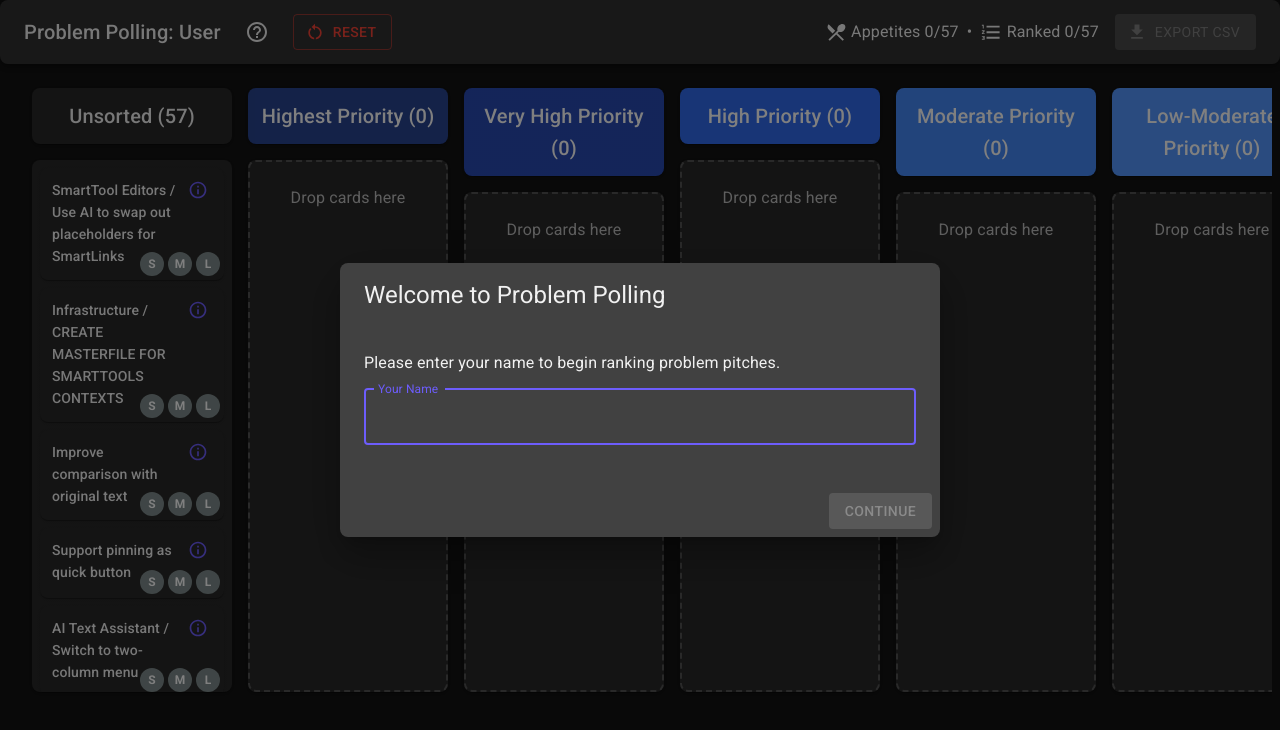
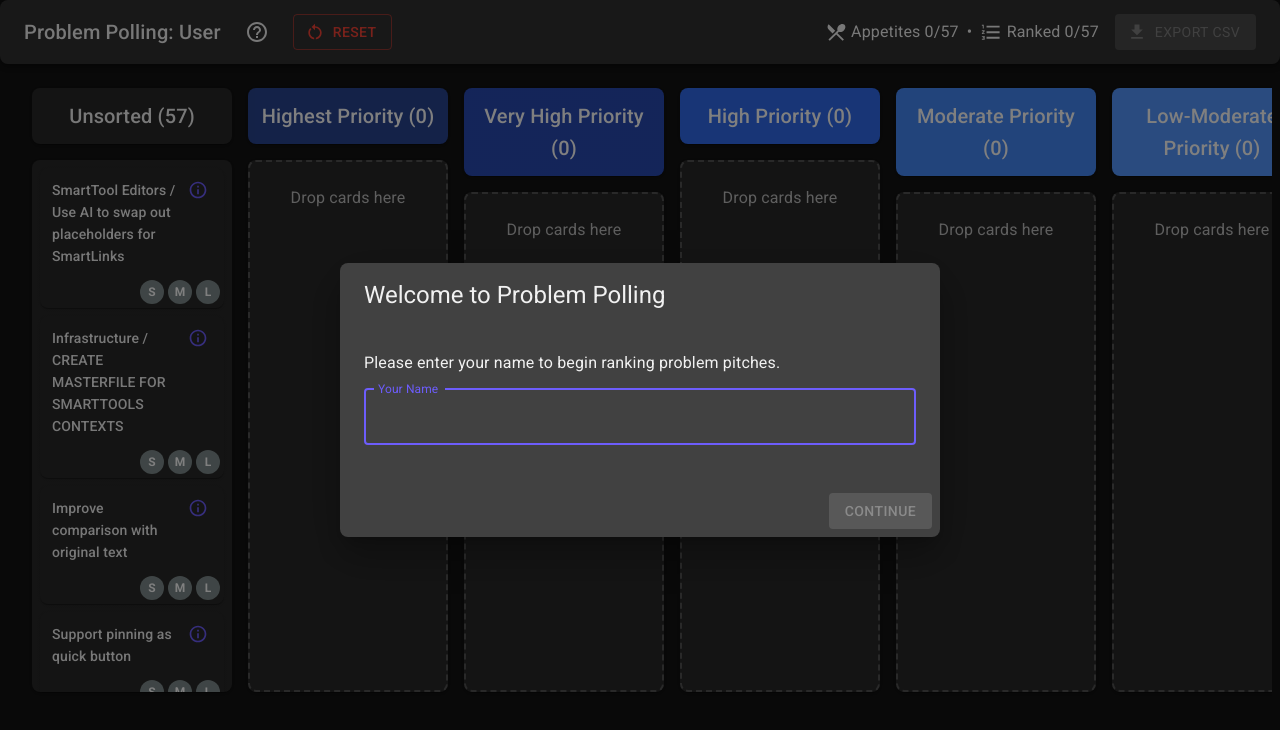
Before and after one commit to chase-grey/tier-list-of-problems, a React (Vite) app: page / in a window 1280 px wide. Shown: the top 730 px of the page. Built offline with nearby package versions, Linux system fonts and the light colour scheme.

Commit message:
Fix issue with S/M/L buttons overlapping pitch titles on cards

```diff
--- a/src/components/VotingBoard/PitchCard/PitchCard.tsx
+++ b/src/components/VotingBoard/PitchCard/PitchCard.tsx
@@ -99,15 +99,26 @@ const PitchCard = ({ pitch, vote, index, onAppetiteChange }: PitchCardProps) =>
               cursor: 'grabbing',
             },
             position: 'relative',
-            minHeight: '70px',
+            minHeight: '90px',
           }}
           role="button"
           tabIndex={0}
           aria-expanded={Boolean(detailsAnchor)}
           aria-label={getPitchCardDescription(pitch.title, currentAppetite, currentTier)}
         >
+          {/* Top section with title and info button */}
           <Box sx={{ display: 'flex', alignItems: 'flex-start', justifyContent: 'space-between' }}>
-            <Typography variant="subtitle2" sx={{ mr: 1 }}>
+            <Typography
+              variant="subtitle2"
+              sx={{
+                mr: 1,
+                // Ensure text wraps to avoid overflow
+                overflowWrap: 'break-word',
+                wordBreak: 'break-word',
+                // Add bottom padding to avoid overlap with appetite buttons
+                paddingBottom: '28px'
+              }}
+            >
               {pitch.title}
             </Typography>
             <Tooltip title="View details">
@@ -119,6 +130,7 @@ const PitchCard = ({ pitch, vote, index, onAppetiteChange }: PitchCardProps) =>
                   color: 'primary.main',
                   p: 0.5,
                   mt: -0.5,
+                  flexShrink: 0, // Prevent button from shrinking
                   '&:hover': {
                     backgroundColor: 'rgba(25, 118, 210, 0.04)'
                   }
@@ -136,7 +148,8 @@ const PitchCard = ({ pitch, vote, index, onAppetiteChange }: PitchCardProps) =>
               bottom: 4,
               right: 4,
               display: 'flex',
-              gap: 0.5
+              gap: 0.5,
+              zIndex: 1 // Ensure buttons are above text if there's any overlap
             }}
             onClick={(e: React.MouseEvent) => e.stopPropagation()}
             className="appetite-dots"
```
